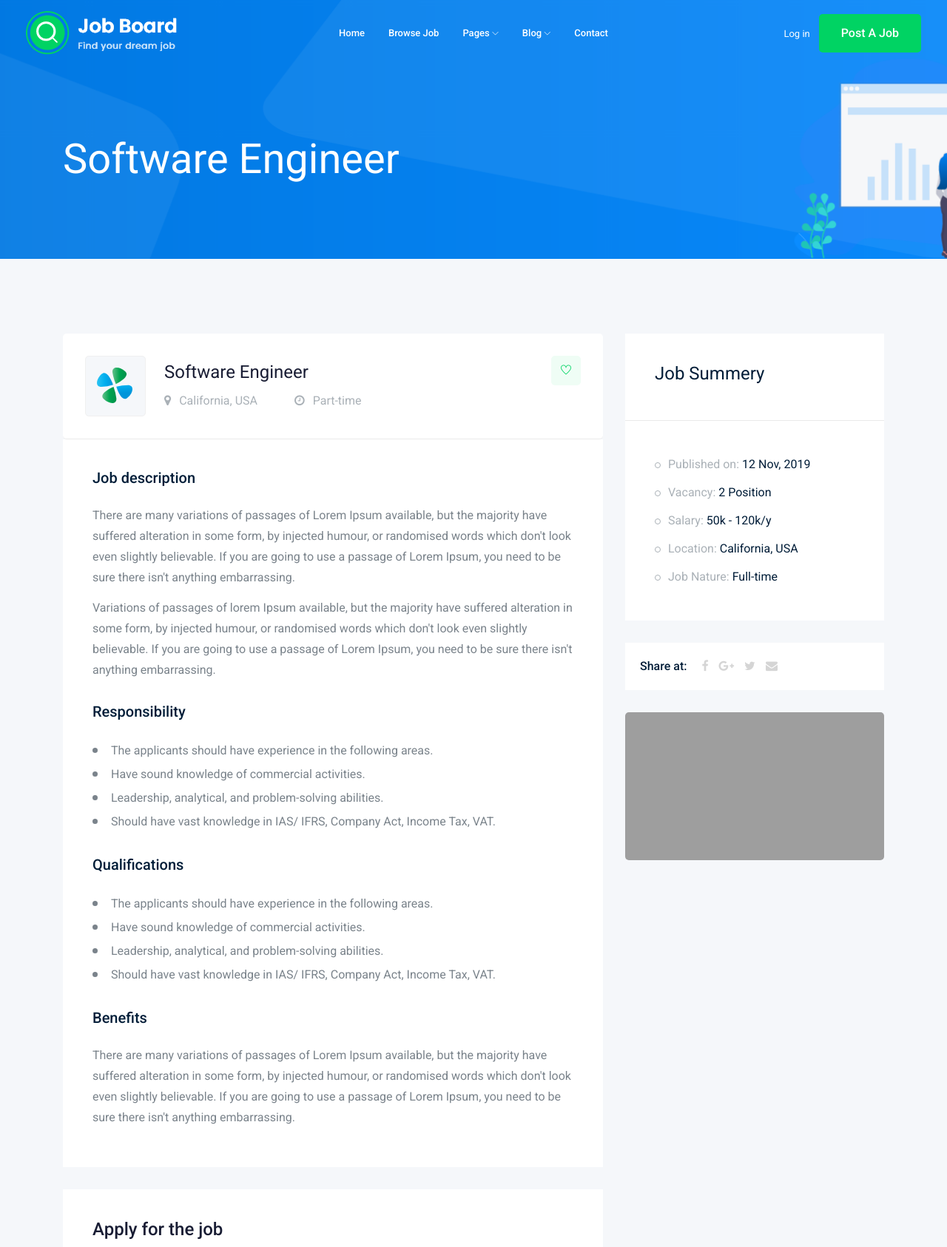
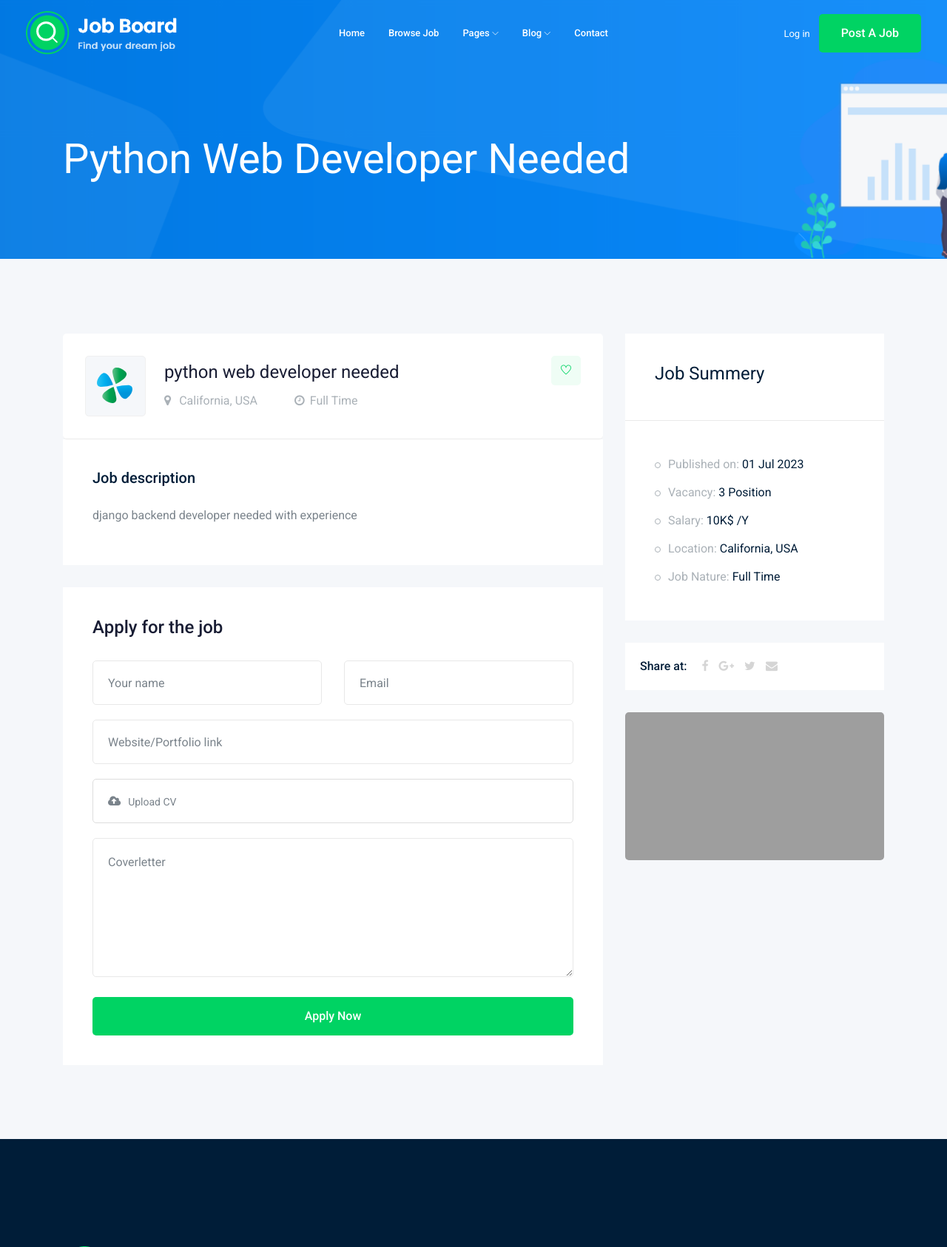
Before and after one commit to karim-raouf/django-job-board, a Django app: page /jobs/1 in a window 1280 px wide. Shown: the top 1686 px of the page at 74% size. Run offline with Django 4.2, Linux system fonts and the light colour scheme; data comes from the database, SQL or seed files in the repository; both versions use the stored data as it was after the commit; a map, chart or similar area stays blank; some libraries are stand-ins or nearby versions; grey boxes are pictures that could not be loaded.

Commit message:
made changes to connect to my info

```diff
--- a/job/models.py
+++ b/job/models.py
@@ -1,5 +1,4 @@
 from django.db import models
-
 
 JOB_TYPE = (
     ('Full Time','Full Time'),
@@ -9,12 +8,6 @@ JOB_TYPE = (
 def image_upload(instance , filename ):
     imagename , extension = filename.split('.')
     return "jobs/%s.%s"%(instance.id , extension)
-
-
-
-
-
-
 
 # Create your models here.
 class Job(models.Model):    #table
@@ -28,6 +21,8 @@ class Job(models.Model):    #table
     category = models.ForeignKey('Category', on_delete = models.CASCADE)
     experience = models.IntegerField(default=1)
     image = models.ImageField(upload_to = image_upload)
+    slug = models.SlugField(blank = True , null = True)
+
 
     def __str__(self):
         return self.title
--- a/job/templates/job/job_details.html
+++ b/job/templates/job/job_details.html
@@ -7,7 +7,7 @@
             <div class="row">
                 <div class="col-xl-12">
                     <div class="bradcam_text">
-                        <h3>Software Engineer</h3>
+                        <h3>{{job.title}}</h3>
                     </div>
                 </div>
             </div>
@@ -26,13 +26,13 @@
                                     <img src="img/svg_icon/1.svg" alt="">
                                 </div>
                                 <div class="jobs_conetent">
-                                    <a href="#"><h4>Software Engineer</h4></a>
+                                    <a href="#"><h4>{{job.title}}</h4></a>
                                     <div class="links_locat d-flex align-items-center">
                                         <div class="location">
                                             <p> <i class="fa fa-map-marker"></i> California, USA</p>
                                         </div>
                                         <div class="location">
-                                            <p> <i class="fa fa-clock-o"></i> Part-time</p>
+                                            <p> <i class="fa fa-clock-o"></i>{{job.job_type}}</p>
                                         </div>
                                     </div>
                                 </div>
@@ -47,33 +47,9 @@
                     <div class="descript_wrap white-bg">
                         <div class="single_wrap">
                             <h4>Job description</h4>
-                            <p>There are many variations of passages of Lorem Ipsum available, but the majority have suffered alteration in some form, by injected humour, or randomised words which don't look even slightly believable. If you are going to use a passage of Lorem Ipsum, you need to be sure there isn't anything embarrassing.</p>
-                            <p>Variations of passages of lorem Ipsum available, but the majority have suffered alteration in some form, by injected humour, or randomised words which don't look even slightly believable. If you are going to use a passage of Lorem Ipsum, you need to be sure there isn't anything embarrassing.</p>
+                            <p>{{job.description}}</p>
                         </div>
-                        <div class="single_wrap">
-                            <h4>Responsibility</h4>
-                            <ul>
-                                <li>The applicants should have experience in the following areas.
-                                </li>
-                                <li>Have sound knowledge of commercial activities.</li>
-                                <li>Leadership, analytical, and problem-solving abilities.</li>
-                                <li>Should have vast knowledge in IAS/ IFRS, Company Act, Income Tax, VAT.</li>
-                            </ul>
-                        </div>
-                        <div class="single_wrap">
-                            <h4>Qualifications</h4>
-                            <ul>
-                                <li>The applicants should have experience in the following areas.
-                                </li>
-                                <li>Have sound knowledge of commercial activities.</li>
-                                <li>Leadership, analytical, and problem-solving abilities.</li>
-                                <li>Should have vast knowledge in IAS/ IFRS, Company Act, Income Tax, VAT.</li>
-                            </ul>
-                        </div>
-                        <div class="single_wrap">
-                            <h4>Benefits</h4>
-                            <p>There are many variations of passages of Lorem Ipsum available, but the majority have suffered alteration in some form, by injected humour, or randomised words which don't look even slightly believable. If you are going to use a passage of Lorem Ipsum, you need to be sure there isn't anything embarrassing.</p>
-                        </div>
+
                     </div>
                     <div class="apply_job_form white-bg">
                         <h4>Apply for the job</h4>
@@ -127,11 +103,11 @@
                         </div>
                         <div class="job_content">
                             <ul>
-                                <li>Published on: <span>12 Nov, 2019</span></li>
-                                <li>Vacancy: <span>2 Position</span></li>
-                                <li>Salary: <span>50k - 120k/y</span></li>
+                                <li>Published on: <span>{{job.time_published|date:'d M o'}}</span></li>
+                                <li>Vacancy: <span>{{job.vacancy}} Position</span></li>
+                                <li>Salary: <span>{{job.salary}}K$ /Y</span></li>
                                 <li>Location: <span>California, USA</span></li>
-                                <li>Job Nature: <span> Full-time</span></li>
+                                <li>Job Nature: <span>{{job.job_type}}</span></li>
                             </ul>
                         </div>
                     </div>
--- a/job/views.py
+++ b/job/views.py
@@ -1,11 +1,16 @@
 from django.shortcuts import render
 from .models import Job
+from django.core.paginator import Paginator
 
 # Create your views here.
 
 def job_list(request):
     job_list = Job.objects.all()
-    context = {'jobs' : job_list}
+    paginator = Paginator(job_list, 1)
+    page_number = request.GET.get("page")
+    page_obj = paginator.get_page(page_number)
+
+    context = {'jobs' : page_obj}
     return render(request , 'job/job_list.html',context)
 
 
```
Also changed, not shown: job/templates/job/job_list.html (+16 -14 lines), db.sqlite3, job/migrations/0008_job_slug_alter_job_image.py (added).
